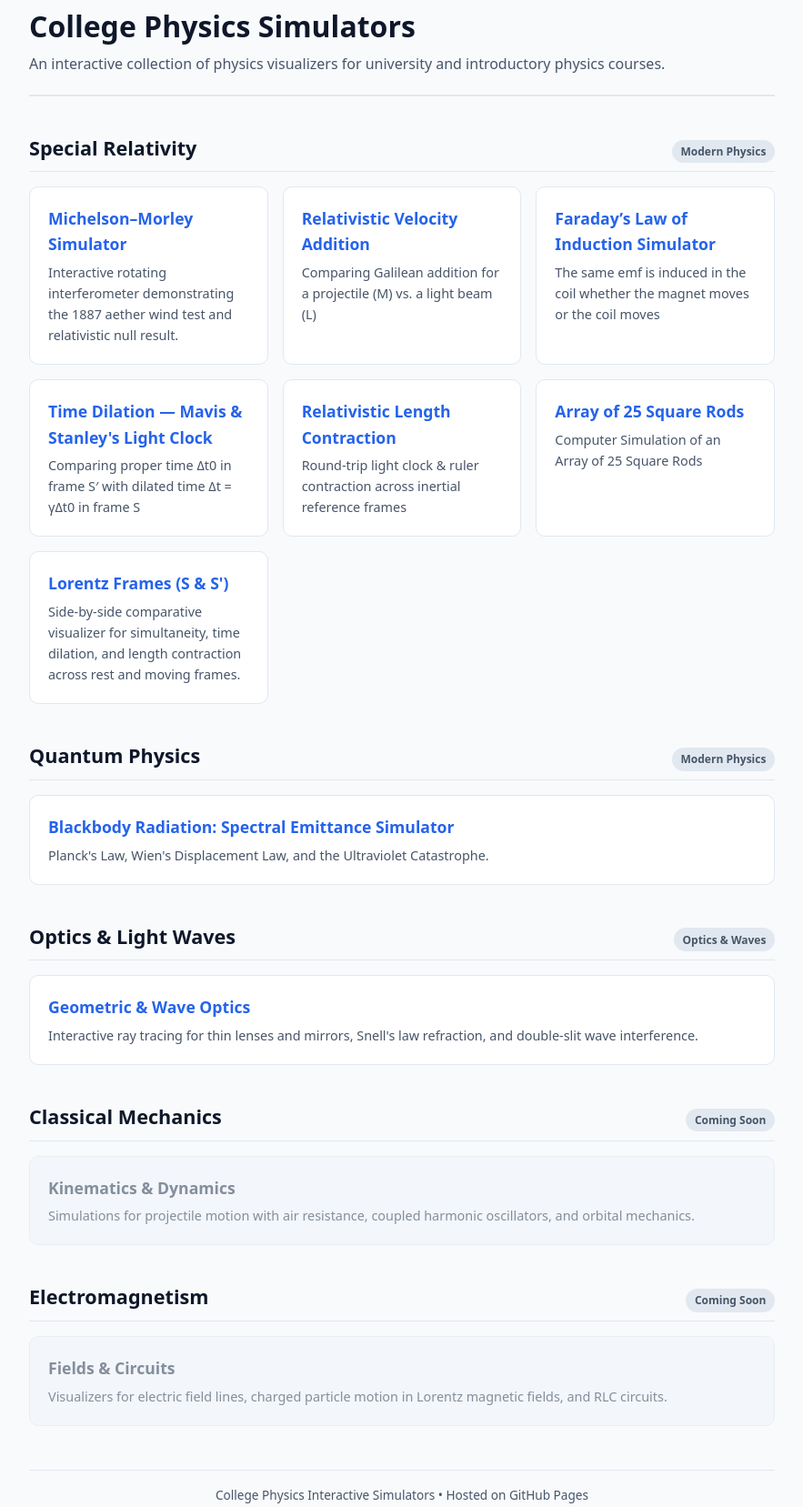
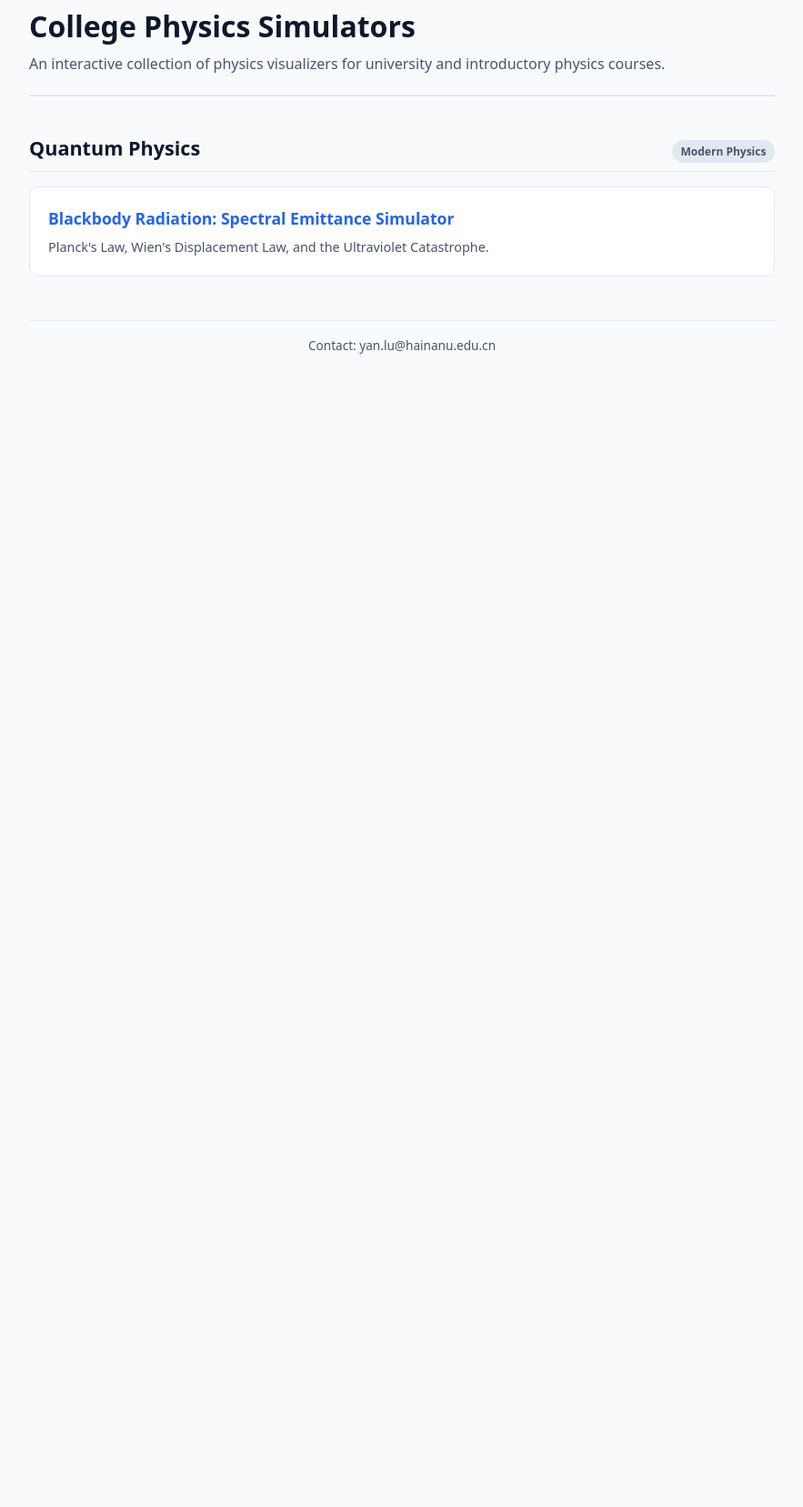
Before and after one commit to lyly2026/cp, a plain HTML site: page QuantumPhysics/index.html in a window 1280 px wide. Shown: the part 37-1694 px from the top of the page at 91% size, without its empty margins (198-1081 px from the left). After the commit the page ends 800 px from the top, so only its background shows below. Drawn offline with Linux system fonts and the light colour scheme.

Commit message:
Update index.html

```diff
--- a/QuantumPhysics/index.html
+++ b/QuantumPhysics/index.html
@@ -136,53 +136,8 @@
       <p>An interactive collection of physics visualizers for university and introductory physics courses.</p>
     </header>
 
-    <!-- Block 1: Special Relativity -->
-    <section class="topic-section">
-      <div class="section-header">
-        <h2>Special Relativity</h2>
-        <span class="badge">Modern Physics</span>
-      </div>
-      <div class="link-grid">
 
-        <a href="michelson_morley_simulator.html" class="card">
-          <h3>Michelson–Morley Simulator</h3>
-          <p>Interactive rotating interferometer demonstrating the 1887 aether wind test and relativistic null result.</p>
-        </a>
-
-        <a href="relativistic_velocity_addition.html" class="card">
-          <h3>Relativistic Velocity Addition</h3>
-          <p>Comparing Galilean addition for a projectile (M) vs. a light beam (L)</p>
-        </a>
-
-        <a href="faraday_law_relative_motion.html" class="card">
-          <h3>Faraday’s Law of Induction Simulator</h3>
-          <p>The same emf is induced in the coil whether the magnet moves or the coil moves</p>
-        </a>
-
-        <a href="time_dilation_mavis_stanley_light_clock.html" class="card">
-          <h3>Time Dilation — Mavis & Stanley's Light Clock </h3>
-          <p>Comparing proper time Δt0 in frame S′ with dilated time Δt = γΔt0 in frame S</p>
-        </a>
-
-        <a href="mavis_stanley_length_contraction.html" class="card">
-          <h3>Relativistic Length Contraction</h3>
-          <p>Round-trip light clock & ruler contraction across inertial reference frames</p>
-        </a>
-
-        <a href="relativistic_rod_array.html" class="card">
-          <h3>Array of 25 Square Rods</h3>
-          <p>Computer Simulation of an Array of 25 Square Rods </p>
-        </a>
-
-        <a href="special_relativity.html" class="card">
-          <h3>Lorentz Frames (S &amp; S')</h3>
-          <p>Side-by-side comparative visualizer for simultaneity, time dilation, and length contraction across rest and moving frames.</p>
-        </a>
-
-      </div>
-    </section>
-
-    <!-- Block 2: Quantum Physics -->
+    <!-- Block: Quantum Physics -->
     <section class="topic-section">
       <div class="section-header">
         <h2>Quantum Physics</h2>
@@ -196,50 +151,8 @@
       </div>
     </section>
 
-    <!-- Block 2: Optics & Light Waves -->
-    <section class="topic-section">
-      <div class="section-header">
-        <h2>Optics &amp; Light Waves</h2>
-        <span class="badge">Optics &amp; Waves</span>
-      </div>
-      <div class="link-grid">
-        <a href="optics.html" class="card">
-          <h3>Geometric &amp; Wave Optics</h3>
-          <p>Interactive ray tracing for thin lenses and mirrors, Snell's law refraction, and double-slit wave interference.</p>
-        </a>
-      </div>
-    </section>
-
-    <!-- Block 3: Classical Mechanics -->
-    <section class="topic-section">
-      <div class="section-header">
-        <h2>Classical Mechanics</h2>
-        <span class="badge">Coming Soon</span>
-      </div>
-      <div class="link-grid">
-        <div class="card coming-soon">
-          <h3>Kinematics &amp; Dynamics</h3>
-          <p>Simulations for projectile motion with air resistance, coupled harmonic oscillators, and orbital mechanics.</p>
-        </div>
-      </div>
-    </section>
-
-    <!-- Block 4: Electromagnetism -->
-    <section class="topic-section">
-      <div class="section-header">
-        <h2>Electromagnetism</h2>
-        <span class="badge">Coming Soon</span>
-      </div>
-      <div class="link-grid">
-        <div class="card coming-soon">
-          <h3>Fields &amp; Circuits</h3>
-          <p>Visualizers for electric field lines, charged particle motion in Lorentz magnetic fields, and RLC circuits.</p>
-        </div>
-      </div>
-    </section>
-
     <footer>
-      College Physics Interactive Simulators &bull; Hosted on GitHub Pages
+      Contact: yan.lu@hainanu.edu.cn
     </footer>
   </div>
 
```
